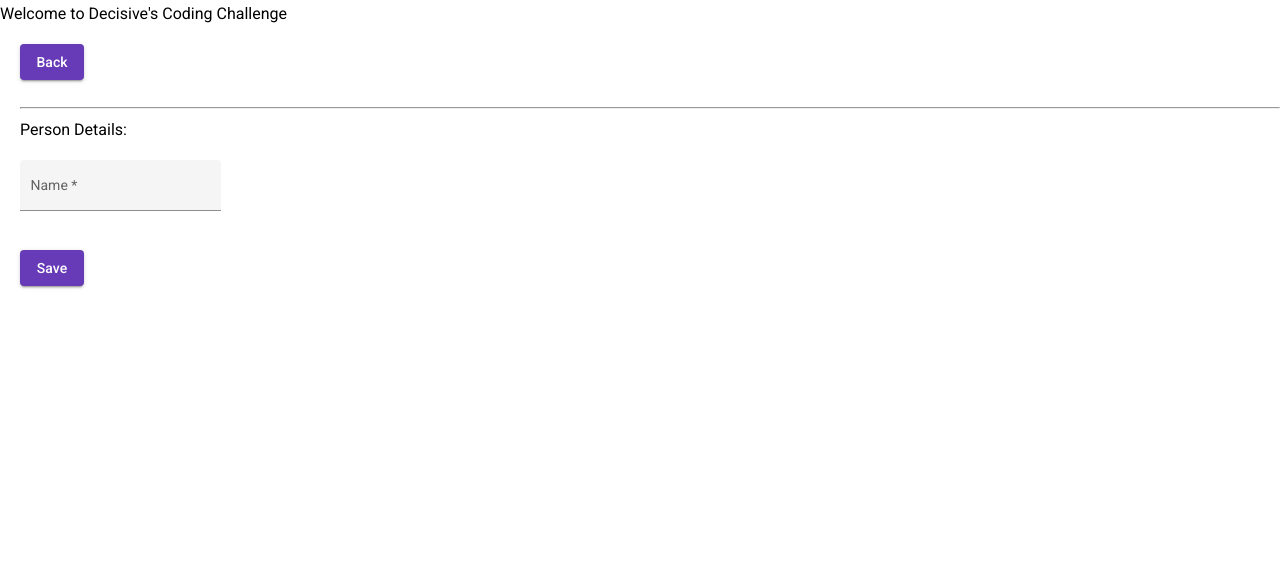
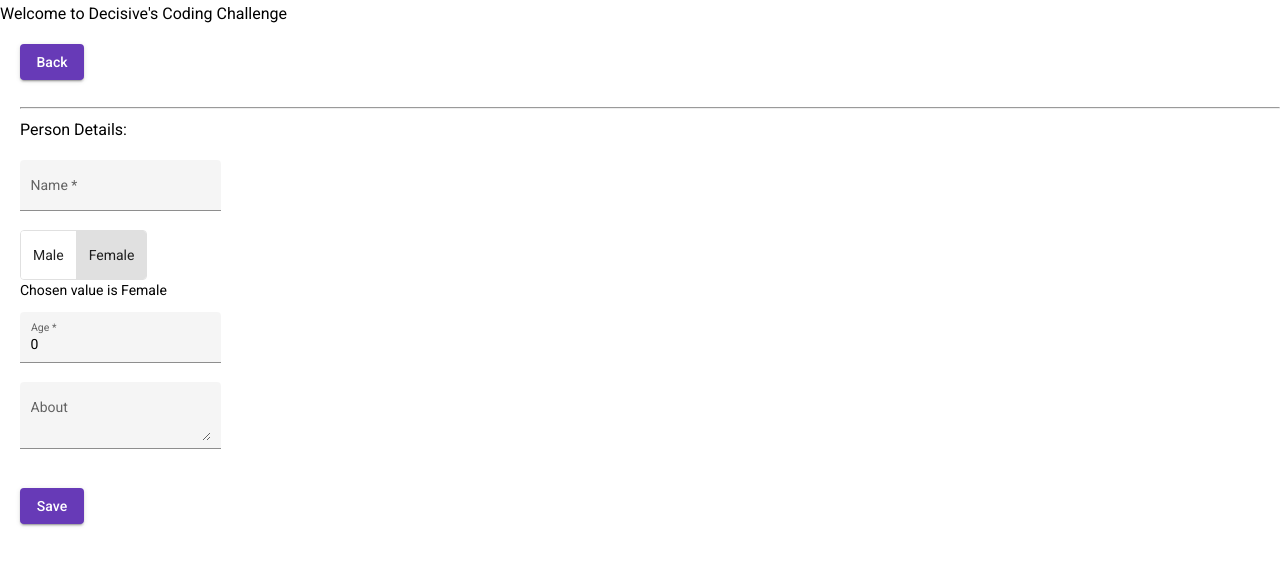
Before and after one commit to pavit94/decisive-coding-challenge, an Angular app: page /people/1/edit in a window 1280 px wide. Shown: the top 566 px of the page. Built offline with nearby package versions, Linux system fonts and the light colour scheme.

Commit message:
2 people edit form

```diff
--- a/src/app/people/people-edit/people-edit.component.html
+++ b/src/app/people/people-edit/people-edit.component.html
@@ -8,25 +8,35 @@
     <div class="container col-md-8">
         <mat-form-field class="example-full-width" appearance="fill">
         <mat-label>Name</mat-label>
-        <input matInput type="text" id="name" class="form-control"  required >
+        <input matInput type="text" id="name" class="form-control"
+         maxlength="70"
+         [(ngModel)]="name" name="name" required >
         </mat-form-field>
     </div>
-    <!-- <div class="container col-md-8">
-        <label for="projectname">is Active:</label>
-        <input type="text" id="projectname" class="form-control" formControlName="projectname">
+    <div>
+        <mat-button-toggle-group [formControl]="genderControl" name="fontStyle" aria-label="Font Style">
+            <mat-button-toggle value="Male">Male</mat-button-toggle>
+            <mat-button-toggle value="Female">Female</mat-button-toggle>
+          </mat-button-toggle-group>
+          <p>Chosen value is {{genderControl.value}}</p>
     </div>
     <div class="container col-md-8">
-        <label for="projectname">Age:</label>
-        <input type="text" id="projectname" class="form-control" formControlName="projectname">
+        <mat-form-field class="example-full-width" appearance="fill">
+        <mat-label>Age</mat-label>
+        <input matInput type="number" id="name" class="form-control"
+         max="110" min="0" required
+         [(ngModel)]="age" name="age" required >
+        </mat-form-field>
     </div>
     <div class="container col-md-8">
-        <label for="projectname">About:</label>
-        <input type="text" id="projectname" class="form-control" formControlName="projectname">
+        <mat-form-field class="" appearance="fill">
+        <mat-label>About</mat-label>
+        <textarea matInput type="text" id="name"
+        maxlength="250"
+         [(ngModel)]="about" name="about" ></textarea>
+        </mat-form-field>
     </div>
-    <div class="container col-md-8">
-        <label for="projectname">Gender:</label>
-        <input type="text" id="projectname" class="form-control" formControlName="projectname">
-    </div> -->
+
 </form>
 <br>
 <button mat-raised-button color="primary" (click)="saveData()">Save</button>
--- a/src/app/people/people-edit/people-edit.component.ts
+++ b/src/app/people/people-edit/people-edit.component.ts
@@ -1,4 +1,5 @@
 import { Component, OnInit } from '@angular/core';
+import { FormControl } from '@angular/forms';
 import { Router } from '@angular/router';
 import { peopleData } from 'src/app/peopledata';
 import { MainService } from 'src/main.service';
@@ -10,17 +11,27 @@
 })
 export class PeopleEditComponent implements OnInit {
   data : peopleData;
+  name = '';
+  isactive = '';
+  age = 0;
+  about = '';
+  gender = '';
+  genderm : boolean = true;
+  genderControl = new FormControl('');
   constructor(private router: Router,
     private mainService : MainService) { }
 
   ngOnInit(): void {
-
-    this.mainService.peopleDetails$.subscribe(record => {
-
-    }
-      );
-
-
+  this.name = localStorage.getItem('name');
+ this.isactive  = localStorage.getItem('isActive');
+ this.age = Number(localStorage.getItem('Age'));
+ this.about = localStorage.getItem('About');
+ this.gender = localStorage.getItem('Gender');
+ if(this.gender === 'male') {
+  this.genderControl.setValue('Male');
+ } else {
+  this.genderControl.setValue('Female');
+ }
   }
   returnToList() : void {
     this.router.navigateByUrl('');
--- a/src/app/people/people.component.ts
+++ b/src/app/people/people.component.ts
@@ -67,6 +67,12 @@
         let record = data[i];
         console.log(record);
         this.mainService.sendPeopleDetails(record);
+        localStorage.setItem('name', record.name);
+        localStorage.setItem('isActive', record.isActive);
+        localStorage.setItem('Age', record.age);
+        localStorage.setItem('About', record.about);
+        localStorage.setItem('Gender', record.gender);
+        localStorage.setItem('id', record.id);
         this.router.navigateByUrl('people/' + record.id + '/edit');
       }
     }
```
Also changed, not shown: src/app/app.module.ts (+6 -2 lines).
